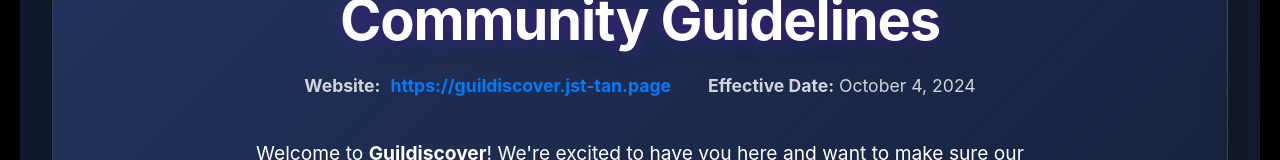
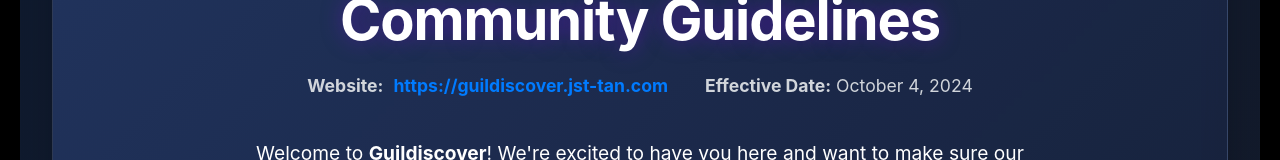
Before and after one commit to GuildDiscover/Main-Website, a React (Create React App) app: page /guidelines in a window 1280 px wide. Shown: the part 223-383 px from the top of the page. Built offline with nearby package versions, Linux system fonts and the light colour scheme.

Commit message:
Update Guidelines.js

```diff
--- a/src/pages/Guidelines.js
+++ b/src/pages/Guidelines.js
@@ -299,12 +299,12 @@
           <p>
             <strong>Website:</strong>{" "}
             <a
-              href="https://guildiscover.jst-tan.page"
+              href="https://guildiscover.jst-tan.com"
               target={"_blank"}
               className="link_text"
               rel="noreferrer"
             >
-              https://guildiscover.jst-tan.page
+              https://guildiscover.jst-tan.com
             </a>
           </p>
           <p>
```
